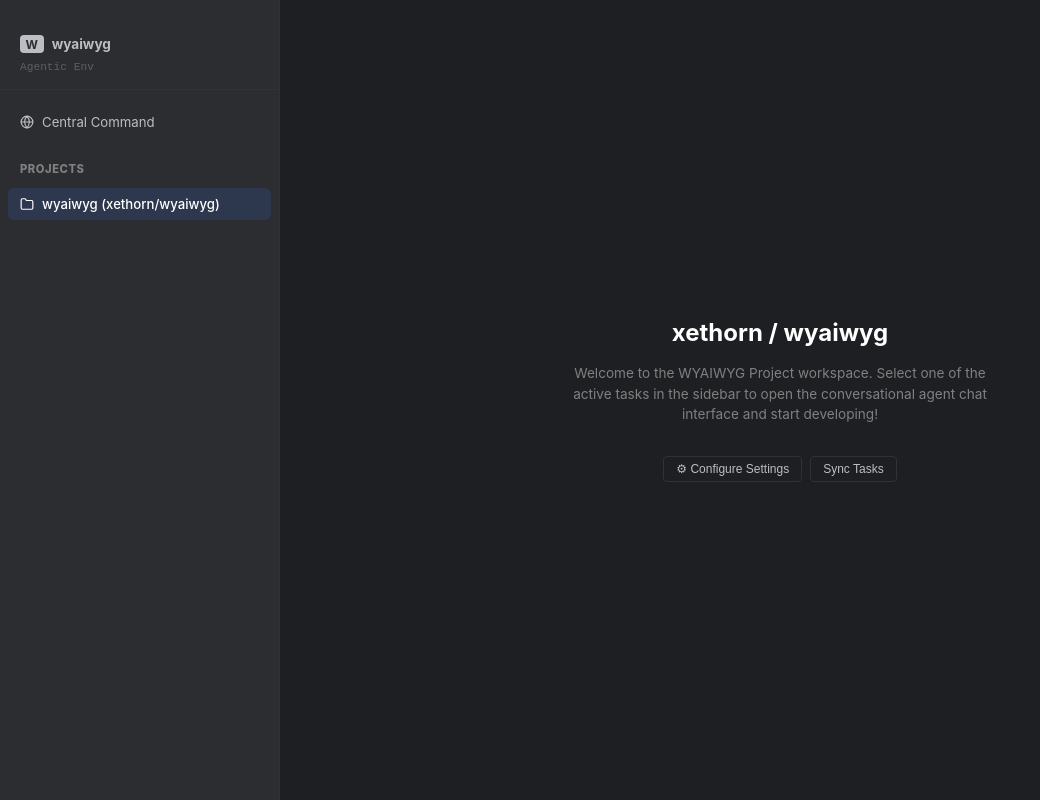
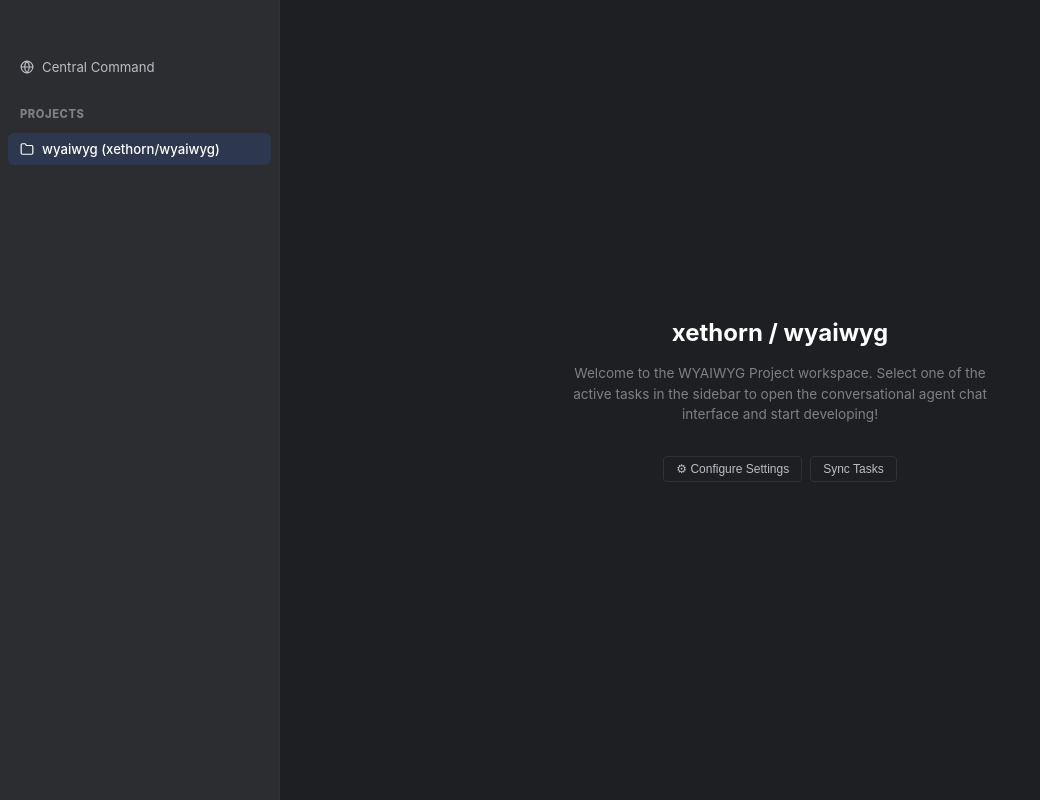
Before and after one commit to xethorn/wyaiwyg, a React (Vite) app: page / in a window 1280 px wide. Shown: the whole page, without its empty margins (0-1040 px from the left). Built offline with nearby package versions, Linux system fonts and the light colour scheme.

Commit message:
Remove brand header logo and text from sidebar top for a cleaner borderless appearance

```diff
--- a/src/App.css
+++ b/src/App.css
@@ -63,6 +63,7 @@ body {
   flex-direction: column;
   height: 100%;
   flex-shrink: 0;
+  padding-top: 35px;
 }
 
 /* Extra padding on top to clear macOS traffic lights */
--- a/src/App.tsx
+++ b/src/App.tsx
@@ -248,14 +248,6 @@ function App() {
     <div className="app-container">
       {/* Left Sidebar Pane */}
       <aside className="sidebar drag-zone">
-        <div className="sidebar-header">
-          <div className="sidebar-title">
-            <span className="brand-icon">W</span>
-            <span>wyaiwyg</span>
-          </div>
-          <div className="sidebar-subtitle">Agentic Env</div>
-        </div>
-
         <nav className="sidebar-menu no-drag">
           <div className="menu-section">
             {/* Central Command Link */}
```
